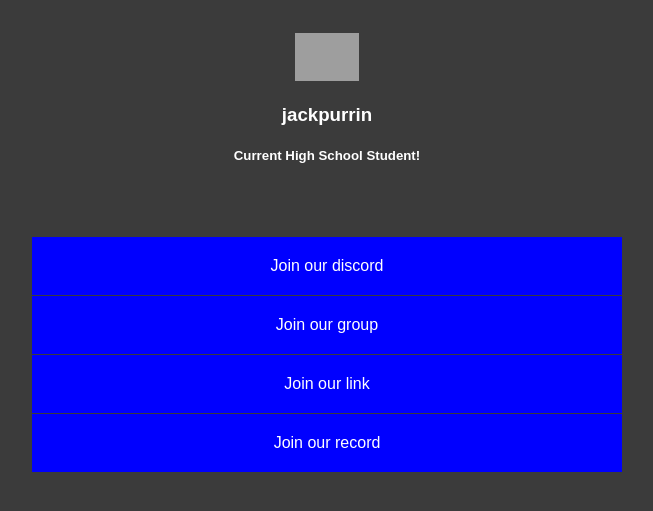
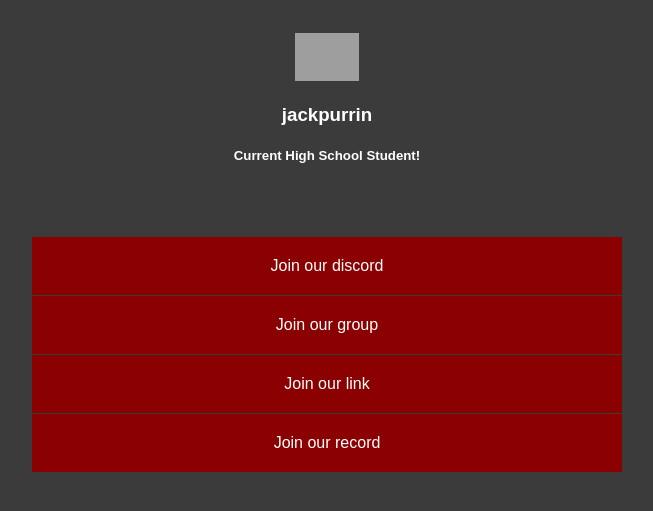
Before and after one commit to hackpurrin/jackpurrin.me, a PHP site: page /links/index.html in a window 1280 px wide. Shown: the top 511 px of the page, without its empty margins (313-966 px from the left). Run offline with PHP 8.4, Linux system fonts and the light colour scheme; grey boxes are pictures that could not be loaded.

Commit message:
Update style.css

```diff
--- a/links/style.css
+++ b/links/style.css
@@ -19,7 +19,7 @@ padding-bottom:3%;
     display: block;
     margin-left: auto;
     margin-right: auto;
-    background-color:blue;
+    background-color:darkred;
     color:white;
     text-decoration:none;
 
```
